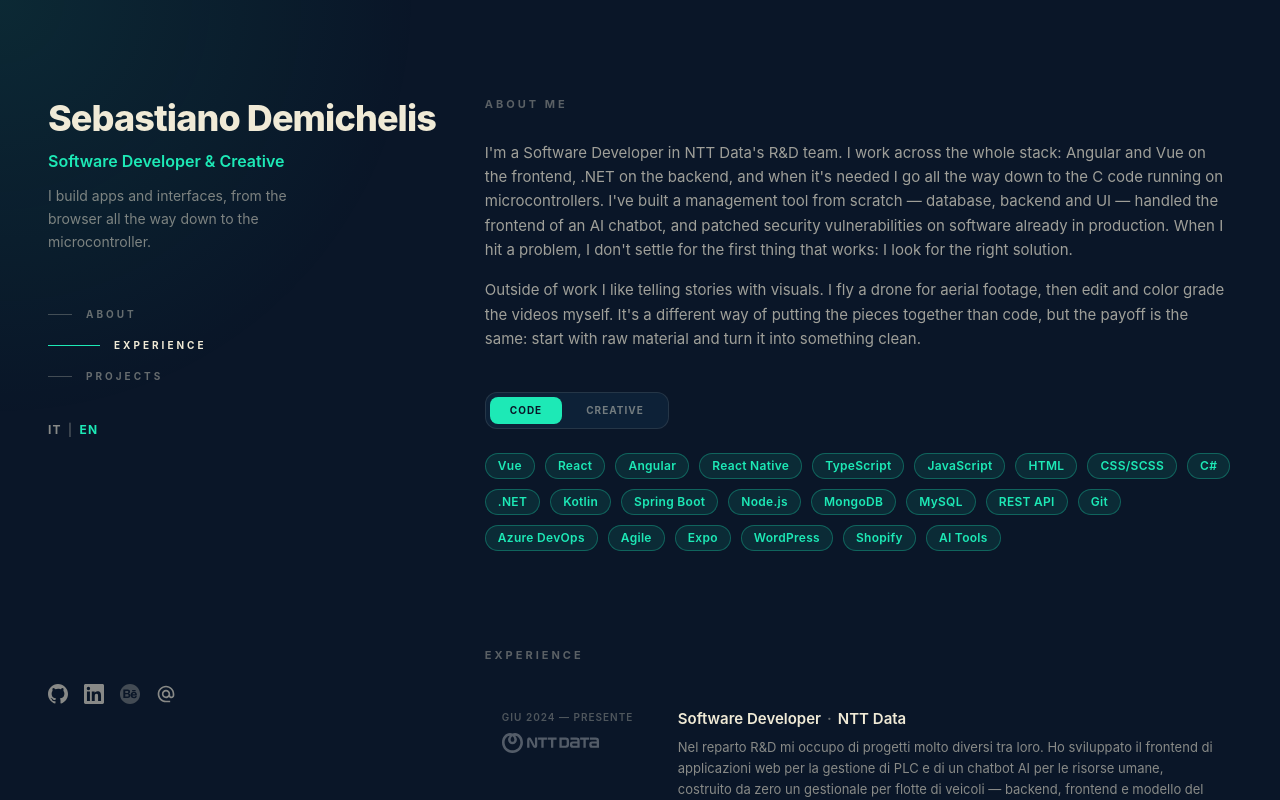
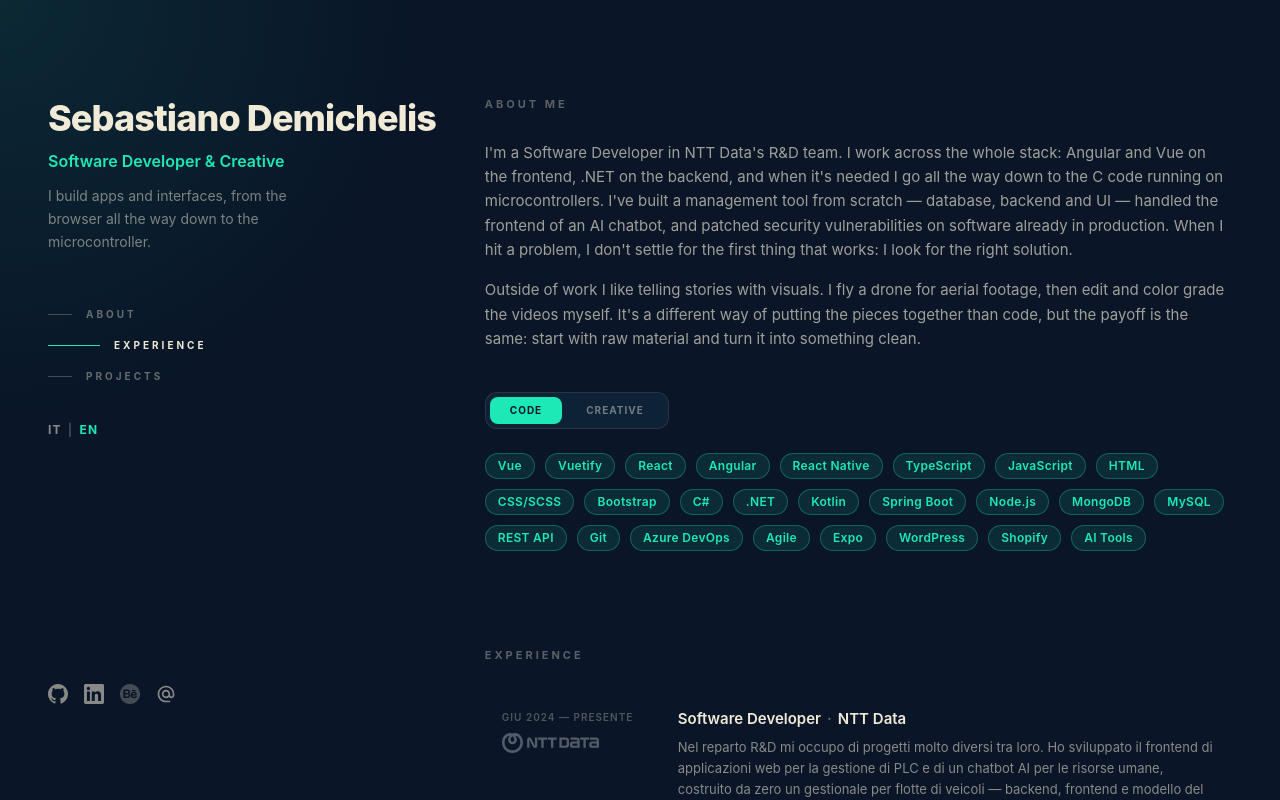
Before and after one commit to deeeemiss/portfolio, a React (Vite) app: page / in a window 1280 px wide. Shown: the top 800 px of the page. Built offline with nearby package versions, Linux system fonts and the light colour scheme.

Commit message:
feat: add Vuetify and Bootstrap to general skills
Co-Authored-By: Claude Sonnet 4.6 <noreply@anthropic.com>

```diff
--- a/src/data/skills.ts
+++ b/src/data/skills.ts
@@ -1,7 +1,7 @@
 export const codeSkills: string[] = [
-  'Vue', 'React', 'Angular', 'React Native',
+  'Vue', 'Vuetify', 'React', 'Angular', 'React Native',
   'TypeScript', 'JavaScript', 'HTML', 'CSS/SCSS',
-  'C#', '.NET', 'Kotlin', 'Spring Boot',
+  'Bootstrap', 'C#', '.NET', 'Kotlin', 'Spring Boot',
   'Node.js', 'MongoDB', 'MySQL',
   'REST API', 'Git', 'Azure DevOps', 'Agile',
   'Expo', 'WordPress', 'Shopify', 'AI Tools',
```
